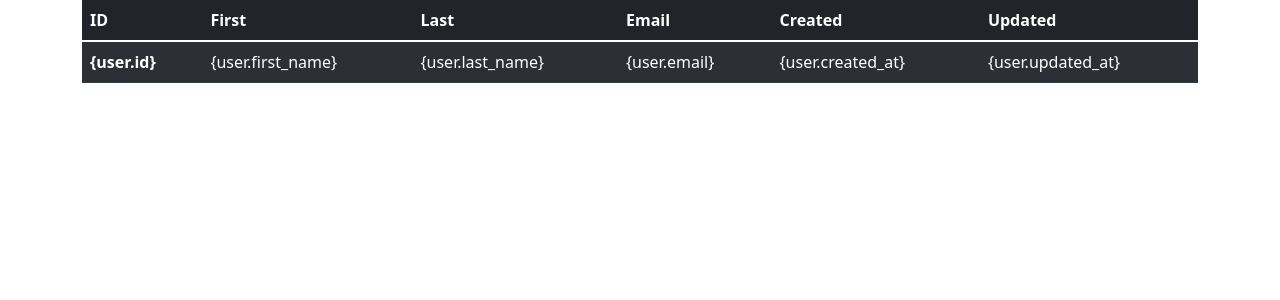
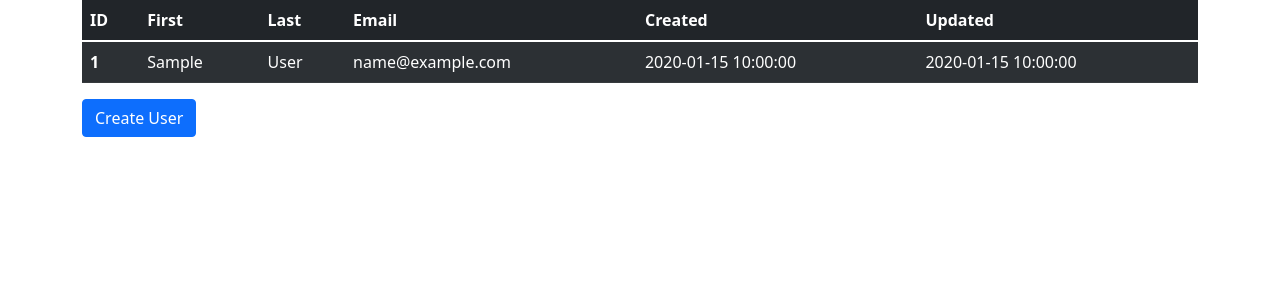
Before and after one commit to Elifnull/Flask_User_db_test, a Flask app: page / in a window 1280 px wide. Shown: the top 300 px of the page. Run offline with Flask 2, Linux system fonts and the light colour scheme; tables that the repository leaves empty or names only in its code hold one stand-in row (values such as "Sample post").

Commit message:
button link restored

```diff
--- a/templates/index.html
+++ b/templates/index.html
@@ -26,16 +26,17 @@
                 <tbody>
                     {% for user in all_users: %}
                     <tr>
-                        <th scope="row">{user.id}</th>
-                        <td>{user.first_name}</td>
-                        <td>{user.last_name}</td>
-                        <td>{user.email}</td>
-                        <td>{user.created_at}</td>
-                        <td>{user.updated_at}</td>
+                        <th scope="row">{{user.id}}</th>
+                        <td>{{user.first_name}}</td>
+                        <td>{{user.last_name}}</td>
+                        <td>{{user.email}}</td>
+                        <td>{{user.created_at}}</td>
+                        <td>{{user.updated_at}}</td>
                     </tr>
                     {% endfor %}
                 </tbody>
             </table>
+            <a href="/create" class="btn btn-primary">Create User</a>
         </div>
         <!-- Optional JavaScript; choose one of the two! -->
         <!-- Option 1: Bootstrap Bundle with Popper -->
```
